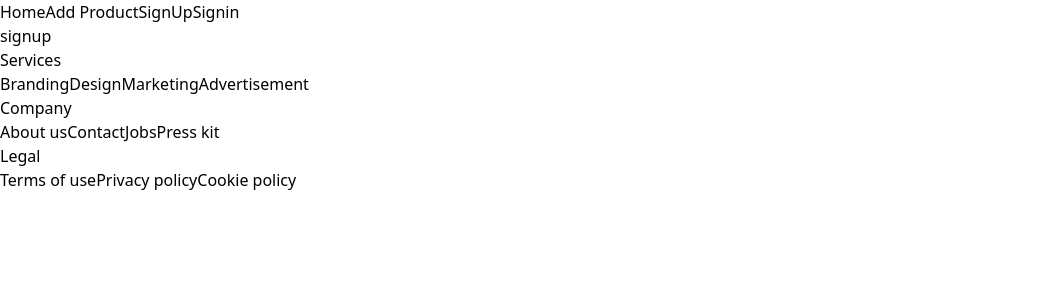
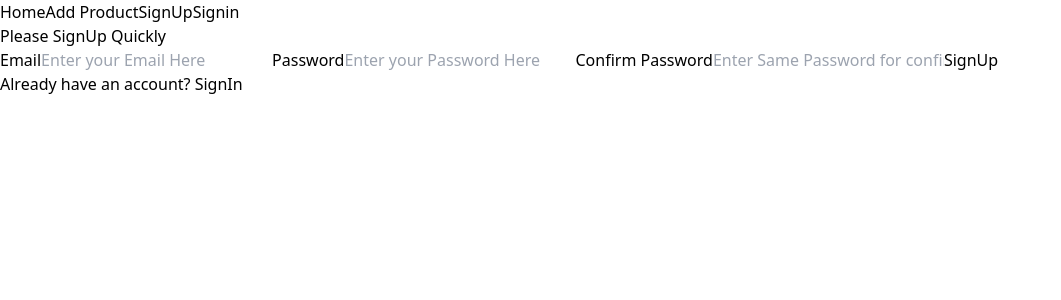
Before and after one commit to BayajidAlam/github-collab-task, a React (Vite) app in the folder Hamza/Cetox_IT_project/: page /signup in a window 1280 px wide. Shown: the top 300 px of the page, without its empty margins (0-1061 px from the left). Built offline with nearby package versions, Linux system fonts and the light colour scheme.

Commit message:
signup and signin functionality is worikg well

```diff
--- a/Hamza/Cetox_IT_project/src/Components/Footer.jsx
+++ /dev/null
@@ -1,30 +0,0 @@
-
-
-const Footer = () => {
-    return (
-        <footer className="flex justify-between items-center" >
-            <nav>
-                <h6 className="footer-title">Services</h6>
-                <a className="link link-hover">Branding</a>
-                <a className="link link-hover">Design</a>
-                <a className="link link-hover">Marketing</a>
-                <a className="link link-hover">Advertisement</a>
-            </nav>
-            <nav>
-                <h6 className="footer-title">Company</h6>
-                <a className="link link-hover">About us</a>
-                <a className="link link-hover">Contact</a>
-                <a className="link link-hover">Jobs</a>
-                <a className="link link-hover">Press kit</a>
-            </nav>
-            <nav>
-                <h6 className="footer-title">Legal</h6>
-                <a className="link link-hover">Terms of use</a>
-                <a className="link link-hover">Privacy policy</a>
-                <a className="link link-hover">Cookie policy</a>
-            </nav>
-        </footer>
-    );
-};
-
-export default Footer;
--- a/Hamza/Cetox_IT_project/src/Components/ProductCard.jsx
+++ b/Hamza/Cetox_IT_project/src/Components/ProductCard.jsx
@@ -10,7 +10,7 @@ const ProductCard = ({ product }) => {
             <h2 className='text-xl'>Product Name: {productName}</h2>
             <h2 className='text-xl'>Price: {price}</h2>
             <div className='flex justify-center w-full'>
-                <Link to={_id}>
+                <Link to={`/products/${_id}`}>
                     <button className='px-3 rounded py-1 bg-green-700 text-white w-full ' >Details</button>
                 </Link>
             </div>
--- a/Hamza/Cetox_IT_project/src/MainLayOut/LayOut.jsx
+++ b/Hamza/Cetox_IT_project/src/MainLayOut/LayOut.jsx
@@ -1,14 +1,14 @@
 
 import { Outlet } from 'react-router-dom';
 import Navber from '../Components/Navber';
-import Footer from '../Components/Footer';
+
 
 const layout = () => {
     return (
         <div>
             <Navber></Navber>
             <Outlet></Outlet>
-            <Footer></Footer>
+
         </div>
     );
 };
--- a/Hamza/Cetox_IT_project/src/Pages/Details.jsx
+++ b/Hamza/Cetox_IT_project/src/Pages/Details.jsx
@@ -16,7 +16,7 @@ const Details = () => {
     <>
         <h1 className="text-5xl font-semibold text-center text-gray-800 mt-9">Product Details Page</h1>
         <div className='  flex justify-center items-center  my-9'>
-            <div className="lg:w-1/2 bg-gray-100  p-10 rounded-lg shadow-lg ">
+            <div className="lg:w-1/2 bg-green-100  p-10 rounded-lg shadow-lg ">
 
                 <h2 className='text-xl'>Product Name: {product?.productName}</h2>
                 <h2 className='text-xl'>Price: {product?.price} </h2>
--- a/Hamza/Cetox_IT_project/src/Pages/SignIn.jsx
+++ b/Hamza/Cetox_IT_project/src/Pages/SignIn.jsx
@@ -1,8 +1,35 @@
-import React from 'react';
+import { getAuth, signInWithEmailAndPassword } from "firebase/auth";
+import { app } from "../firebaseConfig";
+
 
 const SignIn = () => {
+    const auth=getAuth(app)
+    const handleSignInUsers = (e) => {
+        e.preventDefault();
+        const form = e.target;
+        const email = form.email.value
+        const password = form.password.value
+        signInWithEmailAndPassword(auth,email,password)
+        .then(response=>{
+            const user= response.user
+           if( user.email){
+            alert("User signin successfull")
+           }
+        })
+
+    }
     return (
-        <div>
+        <div className='flex justify-center items-center h-[70vh]'>
+            <div className='bg-gray-100 p-5 my-5 w-1/2 '>
+                <h1 className='text-center font-bold text-4xl text-green-700'>Please SignIn</h1>
+                <form onSubmit={handleSignInUsers}>
+                    <label className='font-semibold'>Email</label>
+                    <input className='px-5 py-2 w-full my-2' required type="email" placeholder='Enter your Email Here' name="email" id="" />
+                    <label className='font-semibold'>Password</label>
+                    <input className='px-5 py-2 w-full my-2' required type="password" placeholder='Enter your Password Here' name="password" id="" />
+                    <input className='w-full bg-green-700 text-white font-semibold rounded-lg py-1 mt-2' type="submit" value="SignIn" />
+                </form>
+            </div>
 
         </div>
     );
--- a/Hamza/Cetox_IT_project/src/Pages/SignUp.jsx
+++ b/Hamza/Cetox_IT_project/src/Pages/SignUp.jsx
@@ -1,9 +1,49 @@
+import { Link } from "react-router-dom";
+import { createUserWithEmailAndPassword, getAuth } from "firebase/auth";
+import { app } from "../firebaseConfig";
 
 
 const SignUp = () => {
+const auth = getAuth(app)
+    const handleSignUpUsers = (e) => {
+        e.preventDefault();
+        const form = e.target;
+        const email = form.email.value
+        const password = form.password.value
+        const confirmPassword = form.confirmPassword.value
+        if (password === confirmPassword) {
+            createUserWithEmailAndPassword(auth, email, password)
+                .then(response => {
+                    const user = response.user;
+                    if(user.email){
+                        alert("SignUp Successfull")
+                    }
+                }).catch(error => {
+                    const errorCode = error.code;
+                    const errorMessage = error.message;
+                    console.log(errorCode,errorMessage);
+                })
+                form.reset()
+        } else {
+            alert("Passwort not match")
+        }
+    }
     return (
-        <div>
-            signup
+        <div className='lg:flex lg:justify-center lg:items-center '>
+            <div className='bg-gray-100 p-5 my-5 lg:w-1/2 '>
+                <h1 className='text-center font-bold lg:text-4xl text-2xl text-green-700'>Please SignUp Quickly</h1>
+                <form onSubmit={handleSignUpUsers}>
+                    <label className='font-semibold'>Email</label>
+                    <input className='px-5 py-2 w-full my-2' required type="email" placeholder='Enter your Email Here' name="email" id="" />
+                    <label className='font-semibold'>Password</label>
+                    <input className='px-5 py-2 w-full my-2' required type="password" placeholder='Enter your Password Here' name="password" id="" />
+                    <label className='font-semibold'>Confirm Password</label>
+                    <input className='px-5 py-2 w-full my-2' required type="password" placeholder='Enter Same Password for confirmation' name="confirmPassword" id="" />
+                    <input className='w-full bg-green-700 text-white font-semibold rounded-lg py-1 mt-2' type="submit" value="SignUp" />
+                </form>
+                <h1 className="text-center font-semibold my-2">Already have an account?   <Link className="text-green-700 font-bold" to={'/signin'}>SignIn</Link></h1>
+            </div>
+
         </div>
     );
 };
--- a/Hamza/Cetox_IT_project/src/firebaseConfig.js
+++ b/Hamza/Cetox_IT_project/src/firebaseConfig.js
@@ -14,5 +14,4 @@ const firebaseConfig = {
 
 // Initialize Firebase
 export const app = initializeApp(firebaseConfig);
-export const auth = getAuth(app)
 export const analytics = getAnalytics(app);
--- a/Hamza/Cetox_IT_project/src/main.jsx
+++ b/Hamza/Cetox_IT_project/src/main.jsx
@@ -39,7 +39,7 @@ const router = createBrowserRouter([
         element: <SignIn></SignIn>
       },
       {
-        path: "/:id",
+        path:"products/:id",
         element: <Details></Details>,
 
 
```
